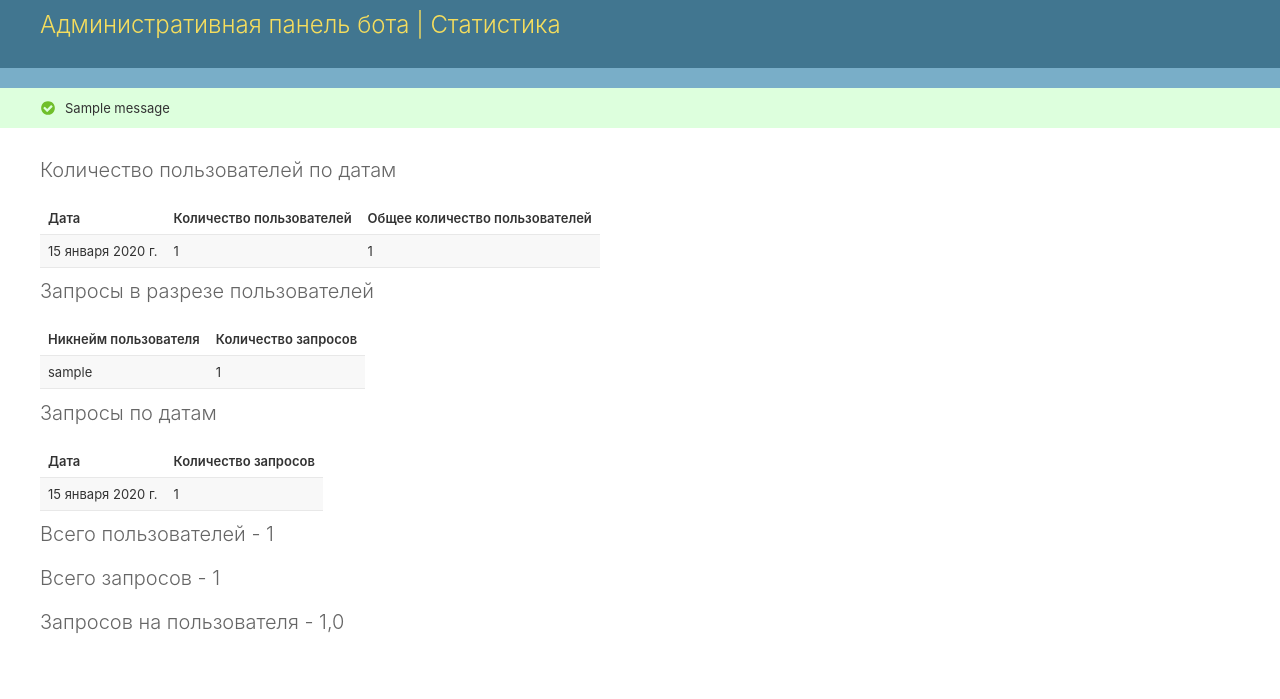
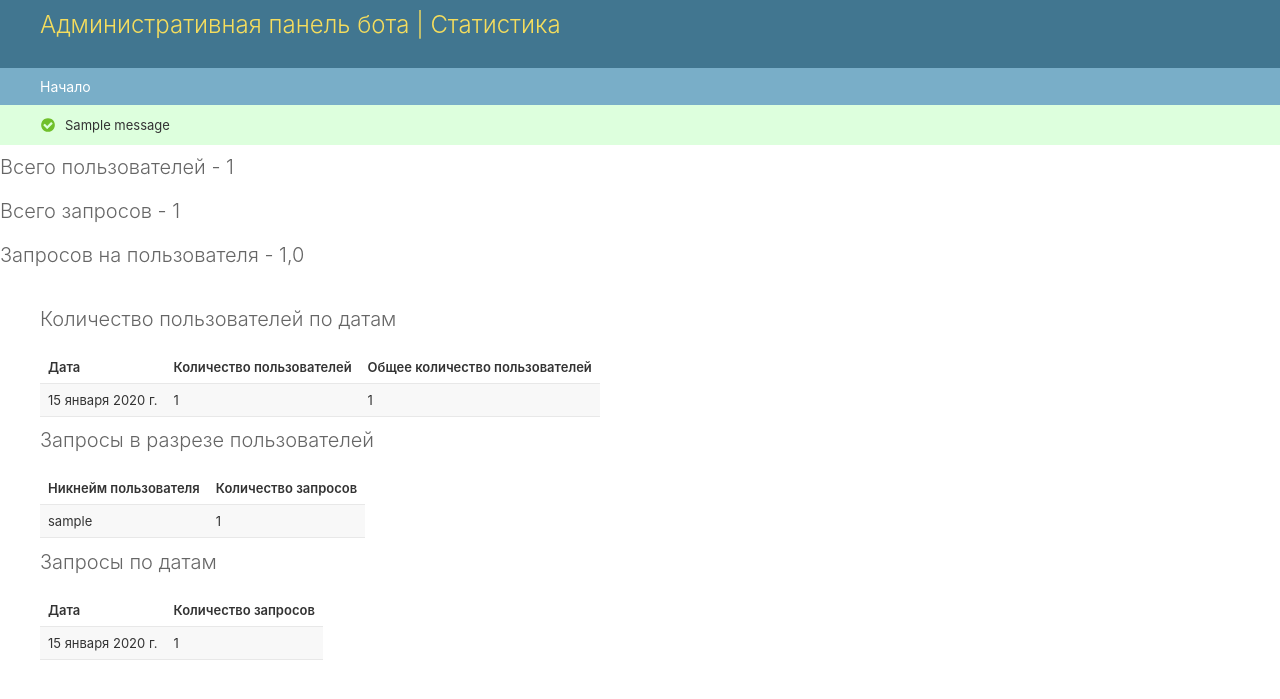
Before and after one commit to sldmxm/wildberries_bot_private, a Django app: page /statistics/ in a window 1280 px wide. Shown: the top 699 px of the page. Run offline with Django 4.2, Linux system fonts and the light colour scheme; a user stored in the database is signed in; tables that the repository leaves empty hold one stand-in row (values such as "Sample post"); one stand-in notice (Sample message) is shown.

Commit message:
Return home and some experimets

```diff
--- a/tgbot/botmanager/templates/admin/base.html
+++ b/tgbot/botmanager/templates/admin/base.html
@@ -73,6 +73,7 @@
       <nav aria-label="{% translate 'Breadcrumbs' %}">
         {% block breadcrumbs %}
           <div class="breadcrumbs">
+            <a href="{% url 'statistics' %}">{% translate 'Home' %}</a>
             {% if title %} &rsaquo; {{ title }}{% endif %}
           </div>
         {% endblock %}
--- a/tgbot/botmanager/templates/statistics.html
+++ b/tgbot/botmanager/templates/statistics.html
@@ -4,7 +4,20 @@
 User Statistics
 {% endblock %}
 
+{% block messages %}
+    {% if messages %}
+        <ul class="messagelist">{% for message in messages %}
+            <li{% if message.tags %} class="{{ message.tags }}"{% endif %}>{{ message|capfirst }}</li>
+        {% endfor %}</ul>
+    {% endif %}
+    <h1>Всего пользователей - {{ all_users }} </h1>
+    <h1>Всего запросов - {{ all_requests }} </h1>
+    <h1>Запросов на пользователя - {{ requests_for_user }} </h1>
+{% endblock messages %}
+{% block coltype %}container{% endblock %}
 {% block content %}
+<div class="row">
+    <div class="col-lg-4">
    <h1>Количество пользователей по датам</h1>
     <p>
     <table>
@@ -21,8 +34,10 @@ User Statistics
         </tr>
         {% endfor %}
     </table>
+
     </p>
-
+</div>
+<div class="col-lg-4">
     <p>
     <h1>Запросы в разрезе пользователей </h1>
 
@@ -39,6 +54,8 @@ User Statistics
         {% endfor %}
     </table>
     </p>
+</div>
+<div class="col-lg-4">
     <p>
         <h1>Запросы по датам </h1>
 
@@ -55,9 +72,6 @@ User Statistics
             {% endfor %}
         </table>
     </p>
-
-    <p>
-        <h1>Всего пользователей - {{ all_users }} </h1>
-        <h1>Всего запросов - {{ all_requests }} </h1>
-        <h1>Запросов на пользователя - {{ requests_for_user }} </h1>
+</div>
+</div>
 {% endblock %}
```
